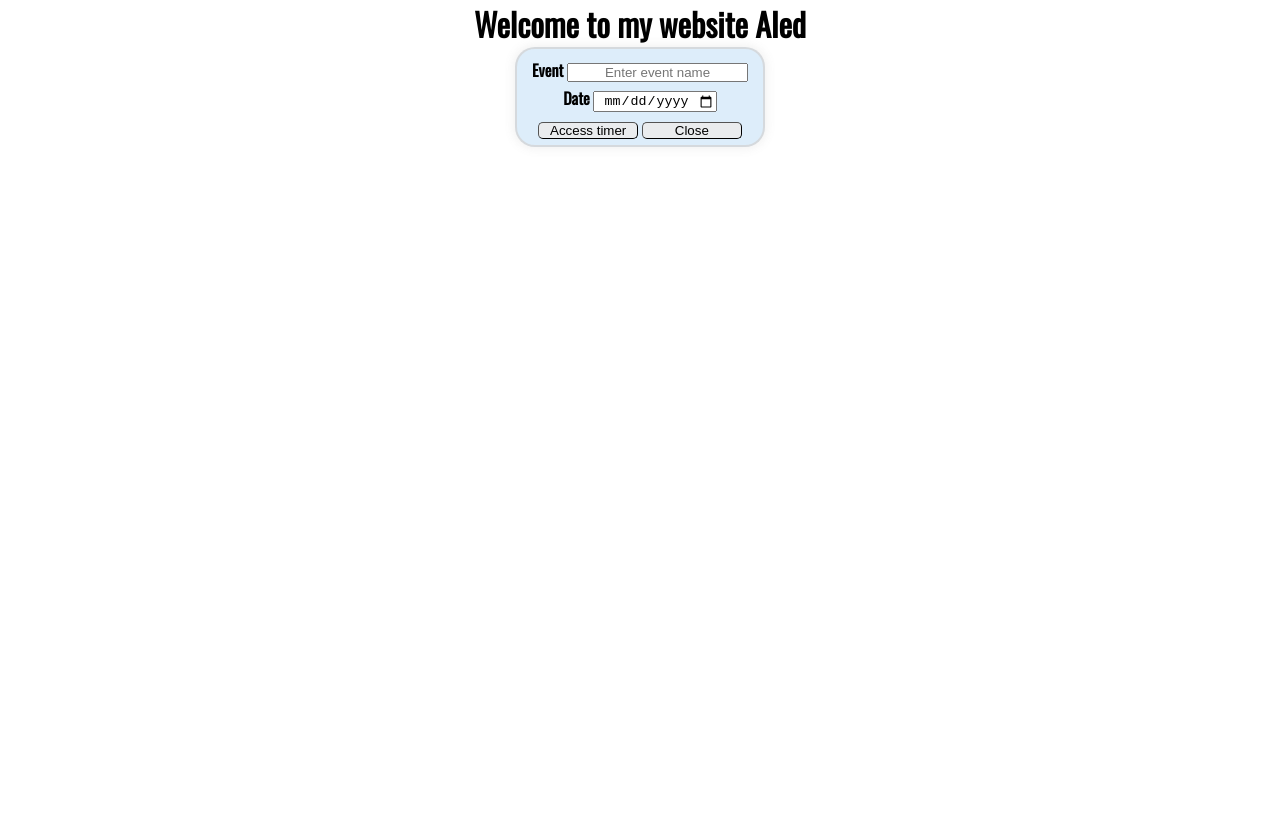
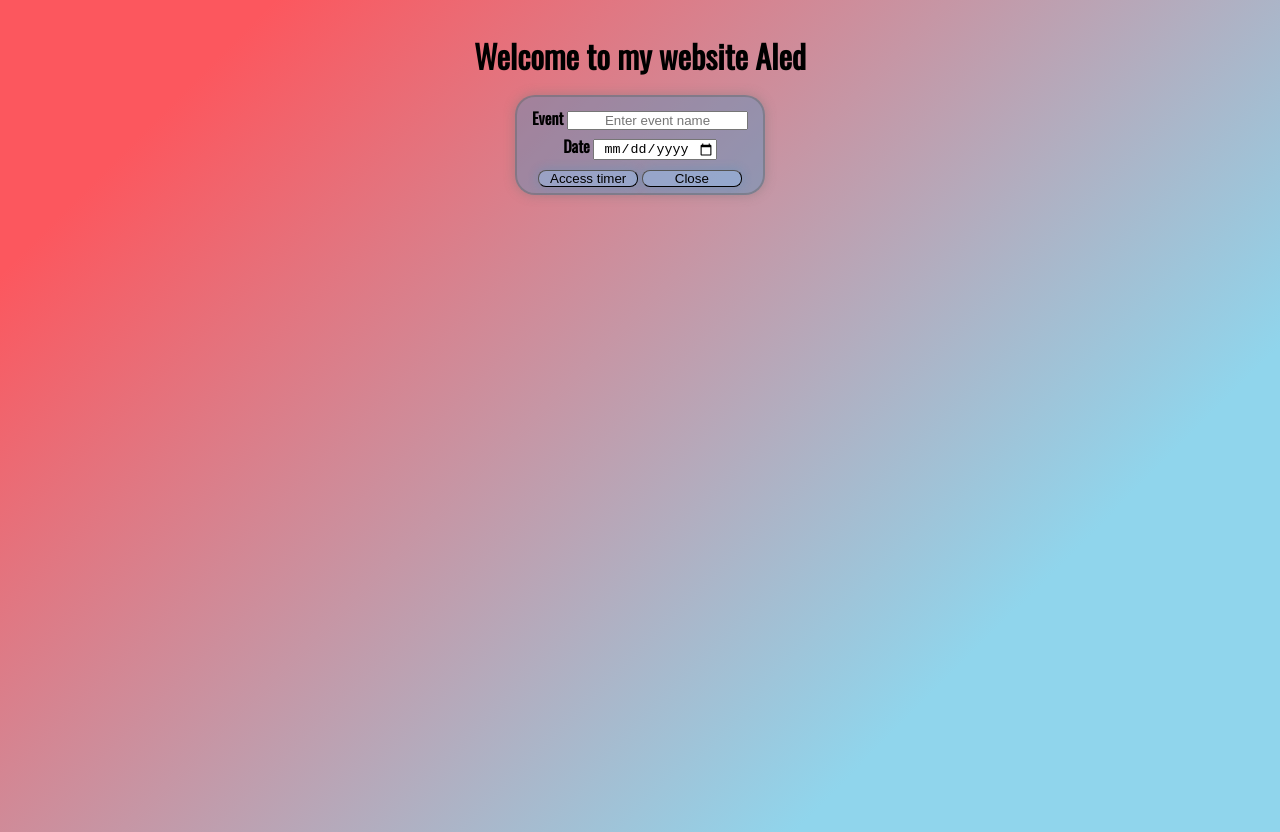
Before and after one commit to yoanguerineau/aled, a plain HTML site: page index.html in a window 1280 px wide. Both pictures are taken after a click on the button "Timer". Before the commit the page ends 800 px from the top, so only its background shows below. Drawn offline with nearby package versions, Linux system fonts and the light colour scheme.

Commit message:
Adding styles to main page

```diff
--- a/style.css
+++ b/style.css
@@ -5,17 +5,24 @@
 	text-align: center;
 }
 
+h1 {
+	margin: 2rem 0 1rem 0;
+}
+
 body {
 	font-family: 'Oswald', sans-serif;
+	background-color: #90d5ec;
+	background-image: linear-gradient(315deg, #90d5ec 23%, #fc575e 87%);
+	min-height: 100vh;
 }
 
 .timer-form-popup {
 	display: none;
 	margin: 0 auto;
 	width: 250px;
-	border: 2px solid rgba(210, 210, 210, 0.7);
-	box-shadow: 0 0 10px 2px rgba(120, 120, 120, 0.1);
-	background-color: rgb(221, 237, 250);
+	border: 2px solid rgba(100, 100, 100, 0.45);
+	box-shadow: 0 0 10px 2px rgba(120, 120, 120, 0.35);
+	background-color: rgba(50, 150, 200, 0.35);
 	padding: 0.3rem;
 	border-radius: 20px;
 }
@@ -27,8 +34,14 @@ body {
 .btn {
 	cursor: pointer;
 	margin: 0 auto;
-	background-color: rgb(234, 236, 238);
-	border-radius: 5px;
-	border-width: thin;
+	background-color: rgba(150, 200, 250, 0.4);
+	box-shadow: 0 0 10px 2px rgba(50, 150, 200, 0.2);
+	border-radius: 8px;
+	border-width: 1px;
 	width: 100px;
 }
+
+.btn:hover {
+	background-color: rgba(100, 150, 200, 0.7);
+	box-shadow: 0 0 5px 3px rgba(50, 150, 200, 0.45);
+}
```
